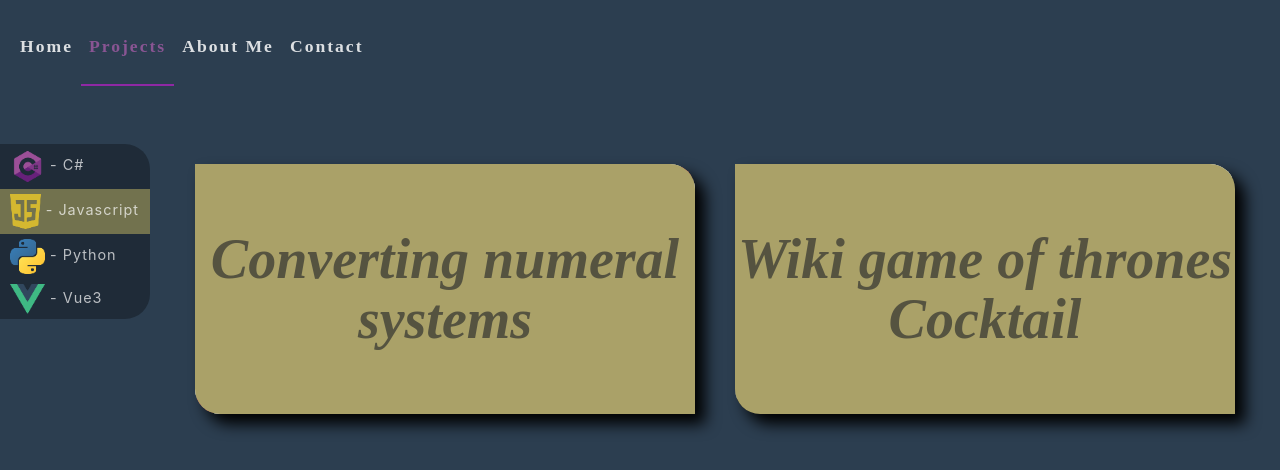
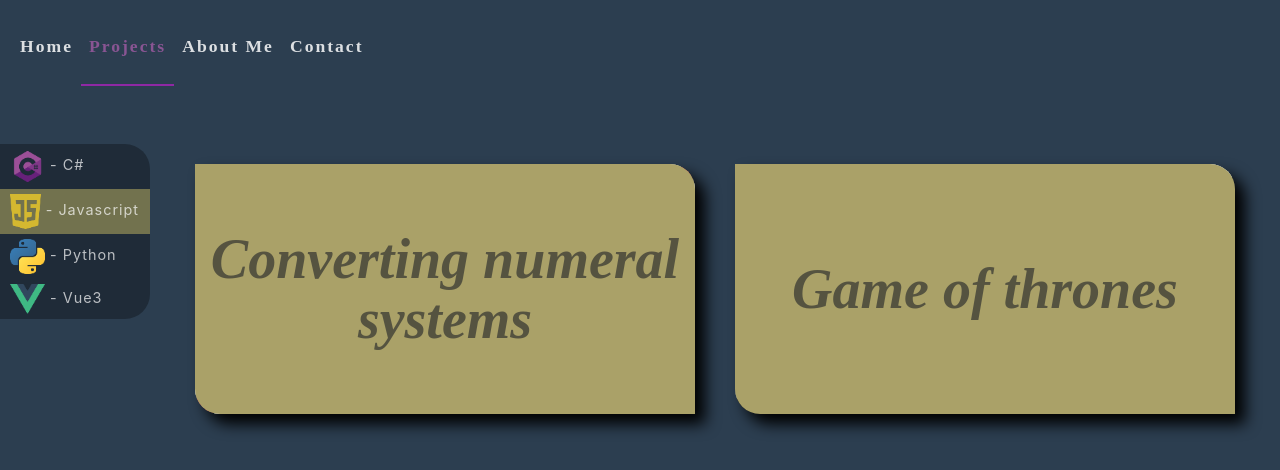
Before and after one commit to VanMeerbeeckBenny/Portfolio, a Vue app: page /project/javascript in a window 1280 px wide. Shown: the top 470 px of the page. Built offline with nearby package versions, Linux system fonts and the light colour scheme.

Commit message:
Create javascript project vue

```diff
--- a/src/views/JavaScriptView.vue
+++ b/src/views/JavaScriptView.vue
@@ -13,8 +13,7 @@ const colorClass = "javascript-overlay-color"
                  title-and-alt="Converting numeral systems"
                  :style-class= colorClass />
 
-    <ProjectCard project-type="Wiki game of thrones"
-                 project-name="Cocktail"
+    <ProjectCard project-name="Game of thrones"
                  :picture-path= GameOfThronePath
                  title-and-alt="Wiki game of thrones"
                  :style-class= colorClass />
```
